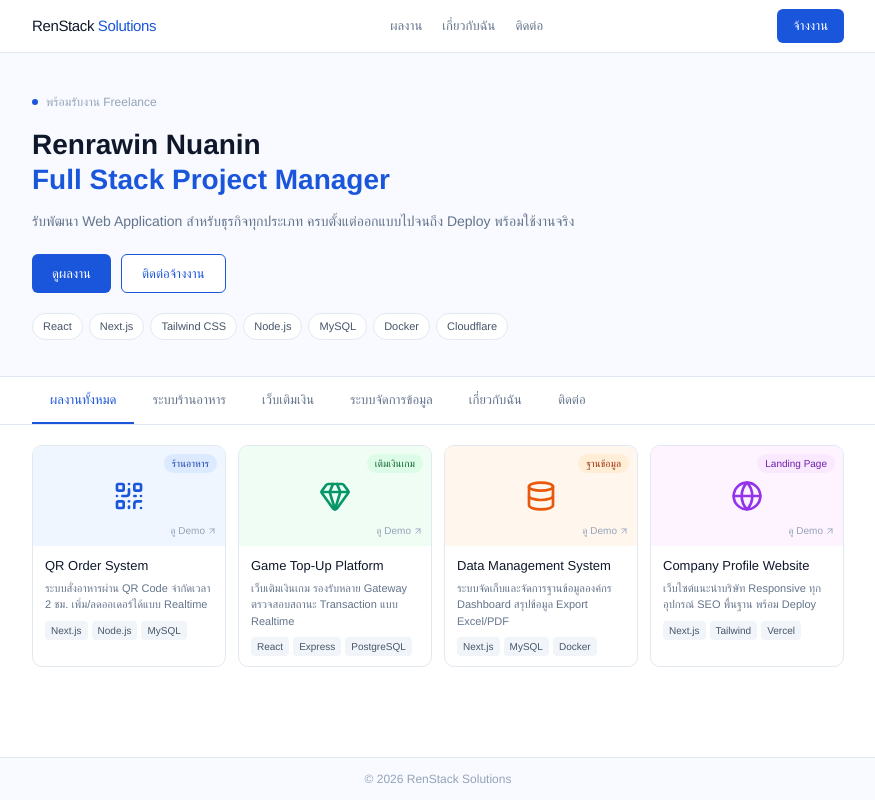
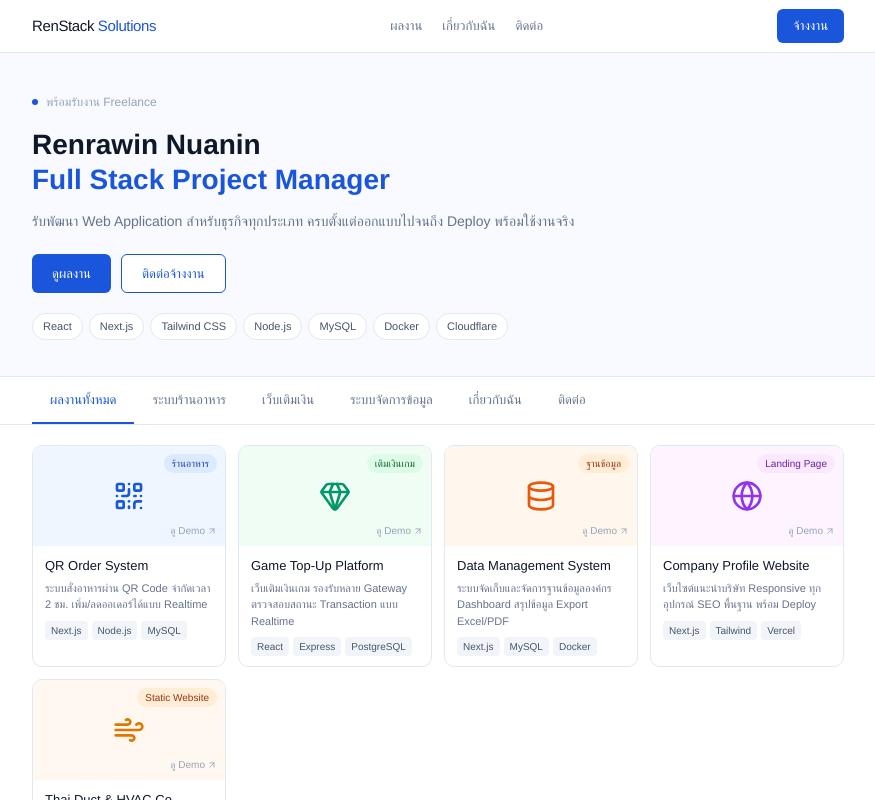
Before and after one commit to nopparoot15/RenStack, a Next.js app: page / in a window 1280 px wide. Shown: the top 800 px of the page, without its empty margins (202-1077 px from the left). Built offline with nearby package versions, Linux system fonts and the light colour scheme.

Commit message:
Add Thai Duct & HVAC Co. portfolio card linking to pipe-company-demo.vercel.app

```diff
--- a/app/page.tsx
+++ b/app/page.tsx
@@ -14,6 +14,7 @@ import {
   Mail,
   Clock,
   ArrowUpRight,
+  Wind,
 } from "lucide-react";
 
 type Tab = "projects" | "restaurant" | "topup" | "database" | "about" | "contact";
@@ -161,6 +162,16 @@ export default function PortfolioPage() {
                   desc="เว็บไซต์แนะนำบริษัท Responsive ทุกอุปกรณ์ SEO พื้นฐาน พร้อม Deploy"
                   techs={["Next.js", "Tailwind", "Vercel"]}
                   demoHref="/demo/company-profile"
+                />
+                <ProjectCard
+                  bg="#FFF8F0"
+                  icon={<Wind size={32} style={{ color: "#e07800" }} />}
+                  tag={{ label: "Static Website", bg: "#FFEDD5", color: "#9a3412" }}
+                  name="Thai Duct & HVAC Co."
+                  desc="เว็บบริษัทผลิตและติดตั้งท่อดักท์ HVAC ดีไซน์อุตสาหกรรม SEO ภาษาไทย พร้อมฟอร์มขอใบเสนอราคา"
+                  techs={["HTML", "CSS", "JavaScript", "Vercel"]}
+                  demoHref="https://pipe-company-demo.vercel.app/"
+                  external
                 />
               </div>
             </div>
@@ -335,7 +346,7 @@ export default function PortfolioPage() {
 /* ── Sub-components ── */
 
 function ProjectCard({
-  bg, icon, tag, name, desc, techs, demoHref, onClick,
+  bg, icon, tag, name, desc, techs, demoHref, external, onClick,
 }: {
   bg: string;
   icon: React.ReactNode;
@@ -344,6 +355,7 @@ function ProjectCard({
   desc: string;
   techs: string[];
   demoHref?: string;
+  external?: boolean;
   onClick?: () => void;
 }) {
   const inner = (
@@ -376,6 +388,9 @@ function ProjectCard({
     </div>
   );
 
+  if (demoHref && external) {
+    return <a href={demoHref} target="_blank" rel="noopener noreferrer" className="block">{inner}</a>;
+  }
   if (demoHref) {
     return <Link href={demoHref} className="block">{inner}</Link>;
   }
```
